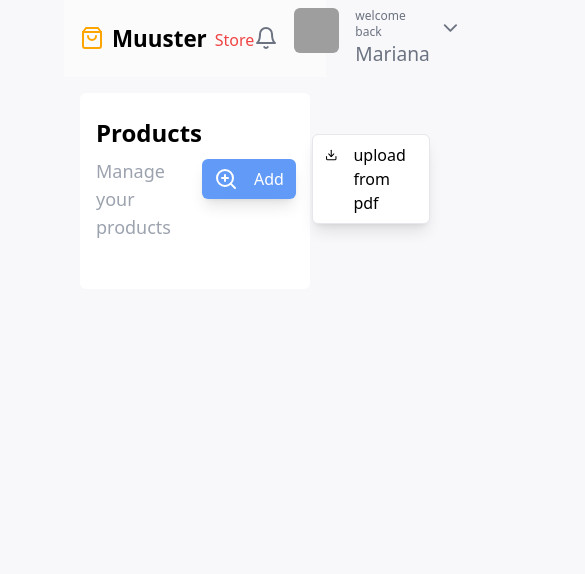
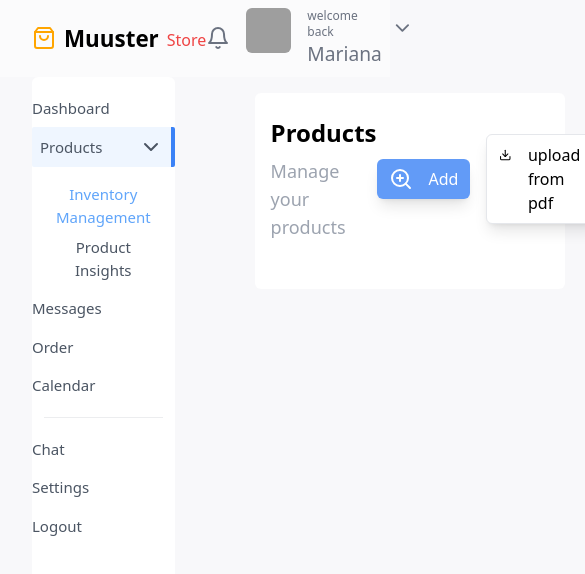
Before and after one commit to dennohnikhs/muusta-dev-landing-page, an Angular app: page / in a window 390 px wide. Shown: the top 574 px of the page, 585 px wide, since content can reach past the window. Built offline with nearby package versions, Linux system fonts and the light colour scheme; grey boxes are pictures that could not be loaded.

Commit message:
added the products side details

```diff
--- a/src/app/app.component.html
+++ b/src/app/app.component.html
@@ -1,10 +1,10 @@
 <app-navbar></app-navbar>
-<div class="wrapper h-screen">
-  <div class="flex gap-10 flex-shrink">
-    <div class="hidden lg:block">
+<div class="h-screen">
+  <div class="flex gap-10">
+    <div>
       <app-sidebar-filters></app-sidebar-filters>
     </div>
-    <div class="flex flex-col py-4 gap-5 w-full lg:w-[65%]">
+    <div class="w-full flex flex-col py-4 gap-5 px-10">
       <app-product-post></app-product-post>
     </div>
   </div>
--- a/src/app/app.component.ts
+++ b/src/app/app.component.ts
@@ -1,7 +1,6 @@
 import { Component } from "@angular/core";
 import { RouterOutlet } from "@angular/router";
 import { NavbarComponent } from "./navbar/navbar.component";
-import { ProductCategoriesComponent } from "./product-categories/product-categories.component";
 import { SidebarFiltersComponent } from "./products-sidebar/sidebar-filters.component";
 import { ProductPostComponent } from "./product-post/product-post.component";
 
@@ -11,7 +10,6 @@ import { ProductPostComponent } from "./product-post/product-post.component";
   imports: [
     RouterOutlet,
     NavbarComponent,
-    ProductCategoriesComponent,
     SidebarFiltersComponent,
     ProductPostComponent,
   ],
--- a/src/app/navbar/navbar.component.html
+++ b/src/app/navbar/navbar.component.html
@@ -1,5 +1,5 @@
 <div
-  class="wrapper justify-center py-2 items-center text-gray-500 bg-white bg-opacity-50 lg:flex"
+  class="justify-center py-2 px-8 items-center text-gray-500 bg-white bg-opacity-50 lg:flex"
 >
   <div class="w-full flex justify-between items-center">
     <div class="flex gap-2 items-center">
--- a/src/app/product-categories/product-categories.component.html
+++ /dev/null
@@ -1,36 +0,0 @@
-<div
-  class="gap-4 whitespace-nowrap overflow-x-auto w-screen pb-4 lg:pb-8 wrapper"
->
-  <app-product-category
-    class="inline-block mr-4"
-    category="Best Sellers"
-  ></app-product-category>
-  <app-product-category
-    class="inline-block mr-4"
-    category="New Arrivals"
-  ></app-product-category>
-  <app-product-category
-    class="inline-block mr-4"
-    category="Trending"
-  ></app-product-category>
-  <app-product-category
-    class="inline-block mr-4"
-    category="Deals"
-  ></app-product-category>
-  <app-product-category
-    class="inline-block mr-4"
-    category="Discounts"
-  ></app-product-category>
-  <app-product-category
-    class="inline-block mr-4"
-    category="Clearance"
-  ></app-product-category>
-  <app-product-category
-    class="inline-block mr-4"
-    category="Gifts"
-  ></app-product-category>
-  <app-product-category class="inline-block mr-4" category="Gift Cards">
-  </app-product-category>
-  <app-product-category class="inline-block mr-4" category="Gift Ideas">
-  </app-product-category>
-</div>
--- a/src/app/products-sidebar/sidebar-filters.component.html
+++ b/src/app/products-sidebar/sidebar-filters.component.html
@@ -1,11 +1,14 @@
-<div class="py-3 bg-white rounded-md min-w-[20vw]">
+<div class="py-3 ml-8 bg-white rounded-md min-w-[10vw] min-h-[80vh]">
   <ul class="flex flex-col text-[15px] text-gray-600">
-    <li class="py-2 flex items-center">Dashboard</li>
+    <li class="py-2 flex items-center">
+      <button>Dashboard</button>
+    </li>
 
     <li
-      class="bg-blue-400 bg-opacity-10 py-2 px-2 rounded-sm flex justify-between items-center"
+      class="bg-blue-400 bg-opacity-10 py-2 px-2 rounded-sm flex justify-between items-center border-r-4 border-blue-500"
     >
       Products
+      <button>
         <svg
           xmlns="http://www.w3.org/2000/svg"
           viewBox="0 0 24 24"
@@ -21,13 +24,37 @@
         >
           <polyline points="6 9 12 15 18 9" />
         </svg>
+      </button>
     </li>
-    <li class="py-2 flex items-center">Messages</li>
+    <ul class="px-6 py-2 flex flex-col text-[15px] text-gray-600">
+      <li>
+        <button class="text-blue-400 py-2">Inventory Management</button>
+      </li>
+      <li>
+        <button>Product Insights</button>
+      </li>
+    </ul>
+    <li class="py-2 flex items-center">
+      <button>Messages</button>
+    </li>
 
-    <li class="py-2 flex items-center">Order</li>
+    <li class="py-2 flex items-center">
+      <button>Order</button>
+    </li>
+    <li class="py-2 flex items-center">
+      <button>Calendar</button>
+    </li>
 
-    <li class="py-2 flex items-center">Chat</li>
-    <li class="py-2 flex items-center">Settings</li>
-    <li class="py-2 flex items-center">Logout</li>
+    <div class="h-[1px] bg-gray-600 m-3 opacity-10"></div>
+
+    <li class="py-2 flex items-center">
+      <button>Chat</button>
+    </li>
+    <li class="py-2 flex items-center">
+      <button>Settings</button>
+    </li>
+    <li class="py-2 flex items-center">
+      <button>Logout</button>
+    </li>
   </ul>
 </div>
--- a/src/styles.scss
+++ b/src/styles.scss
@@ -3,9 +3,9 @@
 @tailwind utilities;
 
 .wrapper {
-  max-width: auto;
-  margin-left: 4rem;
-  margin-right: 4rem;
+  max-width: 1200px;
+  margin-left: 0rem;
+  margin-right: 0rem;
 
   @media only screen and (max-width: 1200px) {
     & {
```
Also changed, not shown: src/app/product-categories/product-categories.component.ts (deleted, +0 -11 lines), src/app/product-post/product-post.component.html (+0 -33 lines), src/app/product-categories/product-categories.component.scss (deleted), 1 other file (tests, documents, lock files or other folders). Lines whose indentation alone changed are shown as unchanged.
